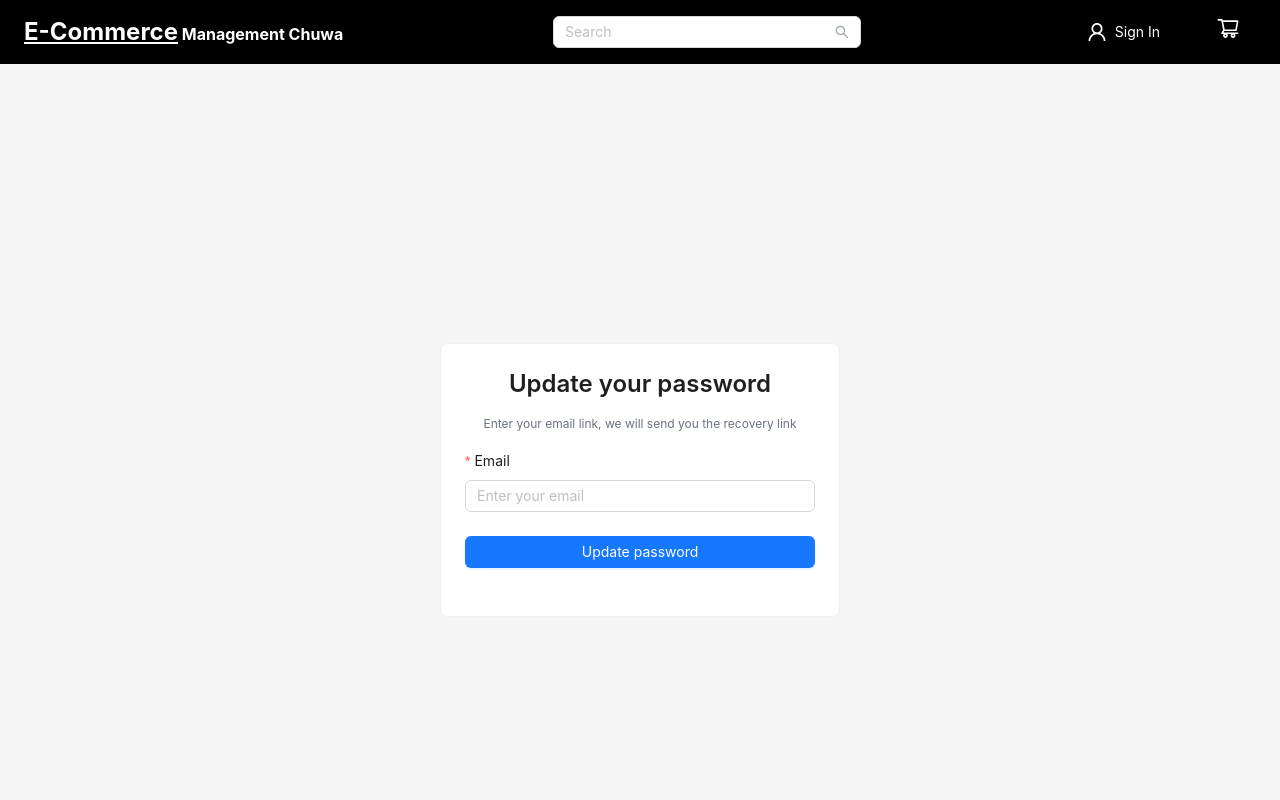
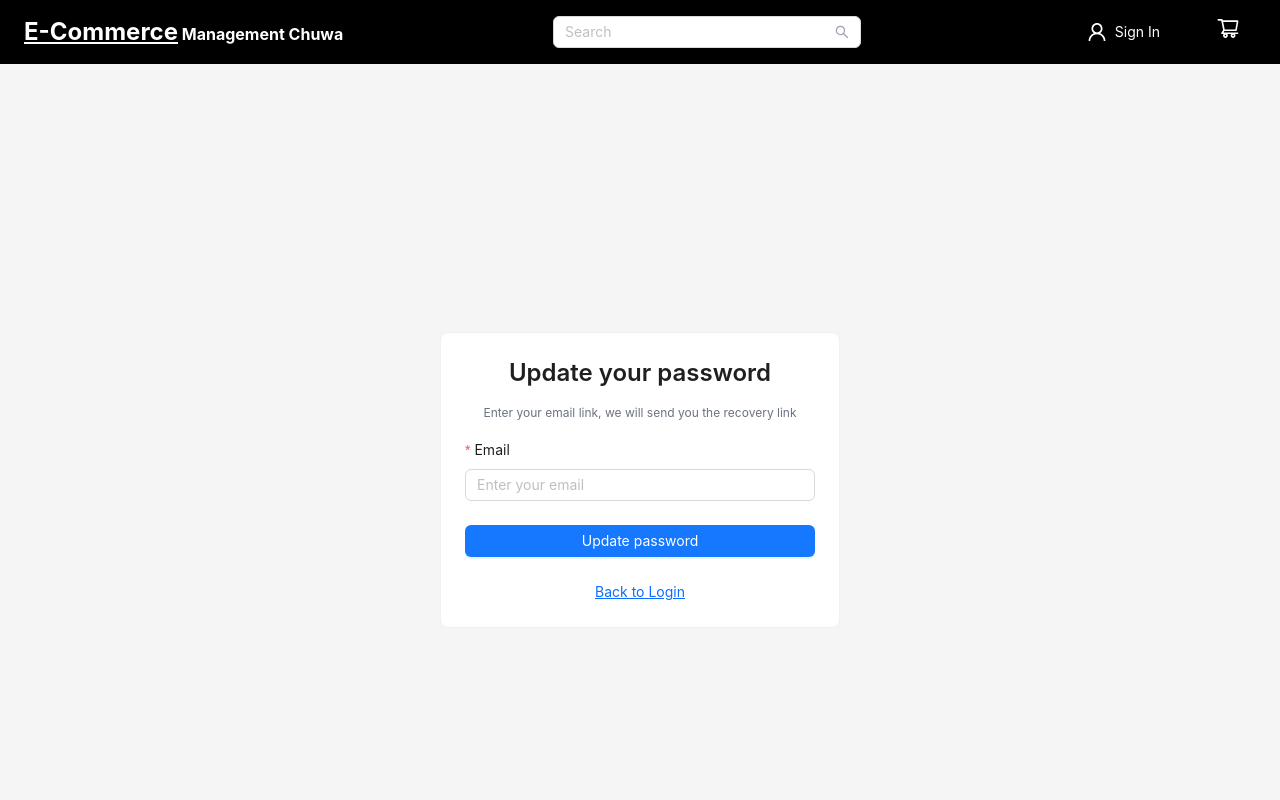
Before and after one commit to Binwu-Hu/eCommerce-Platform, a React (Vite) app in the folder frontend/: page /forgot-password in a window 1280 px wide. Shown: the top 800 px of the page. Built offline with nearby package versions, Linux system fonts and the light colour scheme.

Commit message:
Add back to login button in forgot password page

```diff
--- a/frontend/src/pages/auth/forgotPassword.tsx
+++ b/frontend/src/pages/auth/forgotPassword.tsx
@@ -33,6 +33,7 @@ const ForgotPassword = () => {
               </Button>
             </Form.Item>
           </Form>
+          <Link to="/login" style={{ display: 'block', marginTop: '1rem' }}>Back to Login</Link>
         </Card>
       ) : (
         <Card style={{ width: 400, textAlign: 'center' }}>
```
